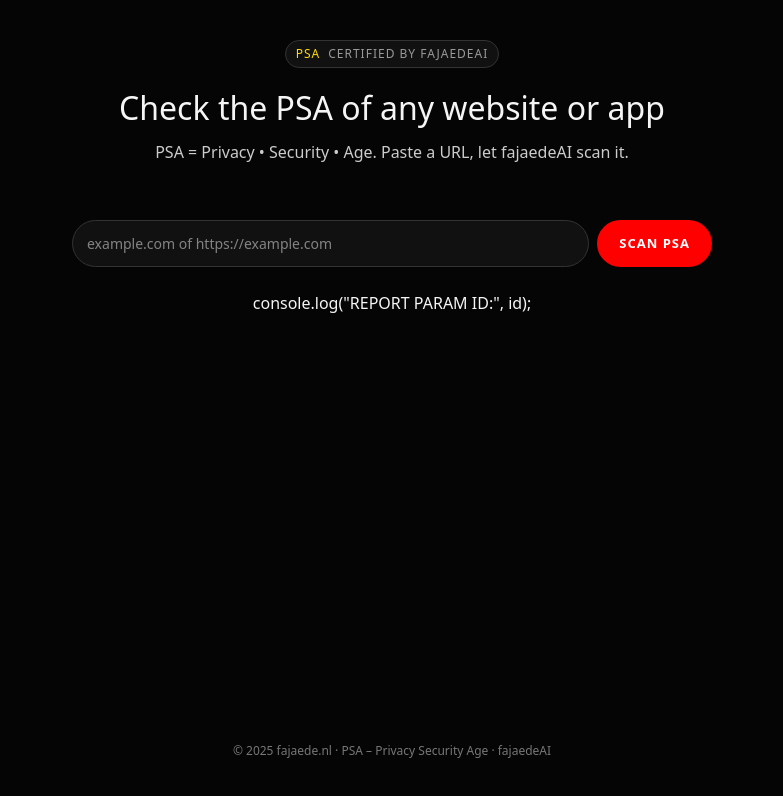
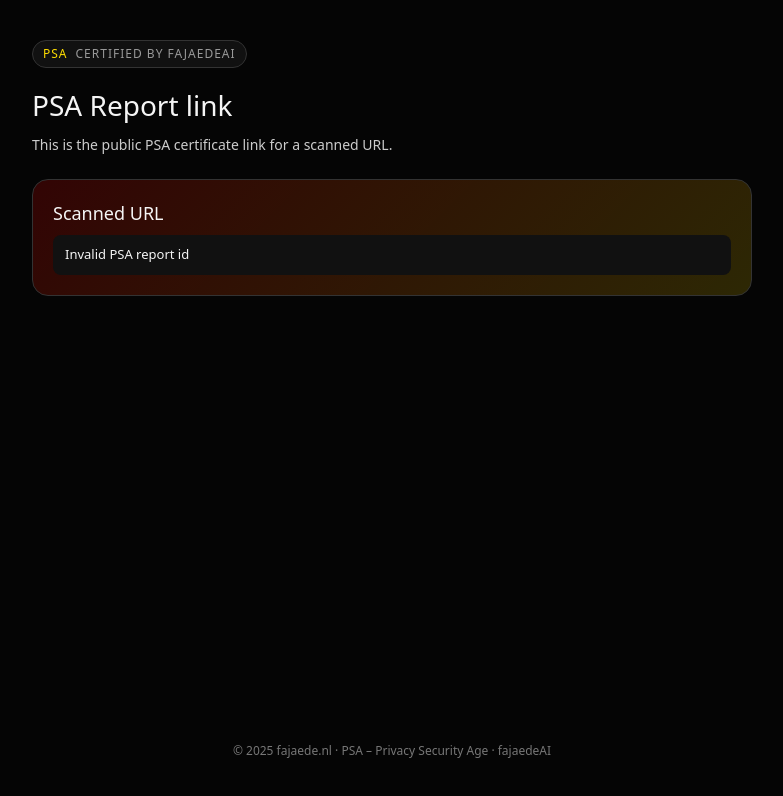
Before and after one commit to fajaede/psa-fajaede, a Next.js app: page /report/1 in a window 1280 px wide. Shown: the top 796 px of the page, without its empty margins (248-1031 px from the left). Built offline with nearby package versions, Linux system fonts and the light colour scheme.

Commit message:
PSA app ready for production

```diff
--- a/app/page.tsx
+++ b/app/page.tsx
@@ -1,14 +1,13 @@
 "use client";
-// pages/index.js
-import { useState } from "react";
+import React, { useState } from "react";
 
 export default function Home() {
   const [url, setUrl] = useState("");
   const [loading, setLoading] = useState(false);
   const [error, setError] = useState("");
-  const [result, setResult] = useState(null);
+  const [result, setResult] = useState<any>(null);
 
-  const handleSubmit = async (e) => {
+  const handleSubmit = async (e: React.FormEvent<HTMLFormElement>) => {
     e.preventDefault();
     setError("");
     setResult(null);
@@ -33,7 +32,7 @@ export default function Home() {
 
       const data = await res.json();
       setResult(data);
-    } catch (err) {
+    } catch (err: any) {
       setError(err.message || "Something went wrong.");
     } finally {
       setLoading(false);
@@ -77,7 +76,7 @@ export default function Home() {
           Check the PSA of any website or app
         </h1>
         <p style={{ fontSize: 16, color: "#ccc", marginBottom: 24 }}>
-          PSA = Privacy • Security • Age.
+          PSA = Privacy • Security • Age.{" "}
           Paste a URL, let fajaedeAI scan it, and get a shareable{" "}
           <strong>“PSA Certified by fajaedeAI”</strong> shield.
         </p>
@@ -226,9 +225,21 @@ export default function Home() {
               marginTop: 4,
             }}
           >
-            <ScoreBox label="Privacy" score={result.privacy.score} note={result.privacy.note} />
-            <ScoreBox label="Security" score={result.security.score} note={result.security.note} />
-            <ScoreBox label="Age" score={result.age.score} note={result.age.note} />
+            <ScoreBox
+              label="Privacy"
+              score={result.privacy.score}
+              note={result.privacy.note}
+            />
+            <ScoreBox
+              label="Security"
+              score={result.security.score}
+              note={result.security.note}
+            />
+            <ScoreBox
+              label="Age"
+              score={result.age.score}
+              note={result.age.note}
+            />
           </div>
 
           {/* Report link */}
@@ -267,14 +278,30 @@ export default function Home() {
       )}
 
       {/* Simple footer */}
-      <footer style={{ marginTop: "auto", paddingTop: 40, fontSize: 12, color: "#777" }}>
-        © {new Date().getFullYear()} fajaede.nl · PSA – Privacy Security Age · fajaedeAI
+      <footer
+        style={{
+          marginTop: "auto",
+          paddingTop: 40,
+          fontSize: 12,
+          color: "#777",
+        }}
+      >
+        © {new Date().getFullYear()} fajaede.nl · PSA – Privacy Security Age ·
+        fajaedeAI
       </footer>
     </main>
   );
 }
 
-function ScoreBox({ label, score, note }) {
+function ScoreBox({
+  label,
+  score,
+  note,
+}: {
+  label: string;
+  score: string;
+  note: string;
+}) {
   return (
     <div
       style={{
--- a/app/report/[id]/page.tsx
+++ b/app/report/[id]/page.tsx
@@ -1,50 +1,22 @@
-"use client";
-import { useState } from "react";
+// app/report/[id]/page.tsx
+import "server-only";
 
-export default function Home() {
-  const [url, setUrl] = useState("");
-  const [loading, setLoading] = useState(false);
-  const [error, setError] = useState("");
-  const [result, setResult] = useState(null);
-
-  const handleSubmit = async (e) => {
-  e.preventDefault();
-  setError("");
-  setResult(null);
-
-  // Voeg https:// toe als ontbreekt
-  let cleanUrl = url.trim();
-  if (!cleanUrl.startsWith("http://") && !cleanUrl.startsWith("https://")) {
-    cleanUrl = "https://" + cleanUrl;
-  }
-
-  if (!cleanUrl.startsWith("http")) {
-    setError("Voer een geldige URL in (bijv. example.com)");
-    return;
-  }
-
-  setLoading(true);
-  try {
-    const res = await fetch("/api/scan", {
-      method: "POST",
-      headers: { "Content-Type": "application/json" },
-      body: JSON.stringify({ url: cleanUrl }),
-    });
-
-    if (!res.ok) {
-      const errorData = await res.json();
-      throw new Error(errorData.error || "Scan mislukt");
-    }
-
-    const data = await res.json();
-    setResult(data);
-  } catch (err) {
-    setError(err.message || "Er is iets misgegaan.");
-  } finally {
-    setLoading(false);
-  }
+type ReportPageProps = {
+  params: { id: string };
 };
 
+function decodeUrl(id: string): string | null {
+  try {
+    const padded = id.padEnd(id.length + ((4 - (id.length % 4)) % 4), "=");
+    const url = Buffer.from(padded, "base64").toString("utf8");
+    return url.startsWith("http") ? url : null;
+  } catch {
+    return null;
+  }
+}
+
+export default function ReportPage({ params }: ReportPageProps) {
+  const decodedUrl = decodeUrl(params.id);
 
   return (
     <main
@@ -60,8 +32,7 @@ export default function Home() {
         padding: "40px 16px",
       }}
     >
-      {/* Hero & PSA shield brand */}
-      <section style={{ maxWidth: 720, textAlign: "center", marginBottom: 32 }}>
+      <section style={{ maxWidth: 720, width: "100%" }}>
         <div
           style={{
             display: "inline-flex",
@@ -74,235 +45,57 @@ export default function Home() {
             fontSize: 12,
             textTransform: "uppercase",
             letterSpacing: 1,
+            marginBottom: 16,
           }}
         >
           <span style={{ color: "#ffdd00" }}>PSA</span>
           <span style={{ color: "#999" }}>Certified by fajaedeAI</span>
         </div>
-        <h1 style={{ fontSize: 32, marginTop: 16, marginBottom: 8 }}>
-          Check the PSA of any website or app
+
+        <h1 style={{ fontSize: 28, marginBottom: 8 }}>
+          PSA Report link
         </h1>
-        <p style={{ fontSize: 16, color: "#ccc", marginBottom: 24 }}>
-          PSA = Privacy • Security • Age. Paste a URL, let fajaedeAI scan it.
+
+        <p style={{ fontSize: 14, color: "#ccc", marginBottom: 24 }}>
+          This is the public PSA certificate link for a scanned URL.
         </p>
-      </section>
 
-      {/* Search form */}
-      <form
-        onSubmit={handleSubmit}
-        style={{
-          width: "100%",
-          maxWidth: 640,
-          display: "flex",
-          gap: 8,
-          marginBottom: 24,
-        }}
-      >
-        <input
-          type="text"
-          placeholder="example.com of https://example.com"
-          value={url}
-          onChange={(e) => setUrl(e.target.value)}
-          style={{
-            flex: 1,
-            padding: "12px 14px",
-            borderRadius: 999,
-            border: "1px solid #333",
-            background: "#111",
-            color: "#f5f5f5",
-            fontSize: 14,
-            outline: "none",
-          }}
-        />
-        <button
-          type="submit"
-          disabled={loading}
-          style={{
-            padding: "12px 22px",
-            borderRadius: 999,
-            border: "none",
-            background: loading ? "#555" : "#ff0000",
-            color: "#fff",
-            fontWeight: 600,
-            cursor: loading ? "default" : "pointer",
-            textTransform: "uppercase",
-            letterSpacing: 1,
-            fontSize: 13,
-            whiteSpace: "nowrap",
-          }}
-        >
-          {loading ? "Scanning..." : "Scan PSA"}
-        </button>
-      </form>
-
-      {/* Error message */}
-      {error && (
         <div
           style={{
-            maxWidth: 640,
-            width: "100%",
-            marginBottom: 16,
-            padding: "10px 12px",
-            borderRadius: 8,
-            background: "#330000",
-            border: "1px solid #ff4d4f",
-            color: "#ffcccc",
-            fontSize: 13,
-          }}
-        >
-          {error}
-        </div>
-      )}
-
-      {/* Result card */}
-      {result && (
-        <section
-          style={{
-            width: "100%",
-            maxWidth: 720,
-            marginTop: 8,
             padding: 20,
             borderRadius: 16,
             background:
               "linear-gradient(135deg, rgba(255,0,0,0.18), rgba(255,221,0,0.16))",
             border: "1px solid #333",
-            display: "flex",
-            flexDirection: "column",
-            gap: 14,
+            marginBottom: 24,
           }}
         >
-          {/* PSA shield visual */}
-          <div style={{ display: "flex", alignItems: "center", gap: 16 }}>
-            <div
-              style={{
-                width: 64,
-                height: 64,
-                borderRadius: 18,
-                background:
-                  "radial-gradient(circle at 30% 0%, #ffdd00, #ff0000 60%, #330000 100%)",
-                display: "flex",
-                alignItems: "center",
-                justifyContent: "center",
-                boxShadow: "0 0 0 2px #111, 0 0 20px rgba(255,0,0,0.7)",
-              }}
-            >
-              <span
-                style={{
-                  fontWeight: 900,
-                  fontSize: 18,
-                  color: "#fff",
-                  textShadow: "0 1px 3px rgba(0,0,0,0.7)",
-                }}
-              >
-                PSA
-              </span>
-            </div>
-            <div>
-              <div
-                style={{
-                  fontSize: 14,
-                  textTransform: "uppercase",
-                  letterSpacing: 1,
-                  color: "#ffdd00",
-                  marginBottom: 4,
-                }}
-              >
-                PSA Certified by fajaedeAI
-              </div>
-              <div style={{ fontSize: 16, fontWeight: 600 }}>
-                {result.url}
-              </div>
-              <div style={{ fontSize: 13, color: "#ddd" }}>
-                Status: <strong style={{ color: "#00ff99" }}>
-                  {result.status.toUpperCase()}
-                </strong>{" "}
-                {result.fromCache && "(from cache)"}
-              </div>
-            </div>
-          </div>
-
-          {/* Scores */}
-          <div
+          <h2 style={{ fontSize: 18, marginBottom: 8 }}>Scanned URL</h2>
+          <p
             style={{
-              display: "grid",
-              gridTemplateColumns: "repeat(3, minmax(0, 1fr))",
-              gap: 12,
-              marginTop: 4,
-            }}
-          >
-            <ScoreBox label="Privacy" score={result.privacy.score} note={result.privacy.note} />
-            <ScoreBox label="Security" score={result.security.score} note={result.security.note} />
-            <ScoreBox label="Age" score={result.age.score} note={result.age.note} />
-          </div>
-
-          {/* Report link */}
-          <div
-            style={{
-              display: "flex",
-              justifyContent: "space-between",
-              alignItems: "center",
-              flexWrap: "wrap",
-              gap: 8,
-              marginTop: 8,
+              wordBreak: "break-all",
+              background: "#111",
+              padding: "10px 12px",
+              borderRadius: 8,
               fontSize: 13,
             }}
           >
-            <span style={{ color: "#eee" }}>
-              View or share the full PSA report:
-            </span>
-            <a
-              href={result.reportUrl}
-              target="_blank"
-              rel="noreferrer"
-              style={{
-                padding: "8px 14px",
-                borderRadius: 999,
-                border: "1px solid #ffdd00",
-                color: "#111",
-                background: "#ffdd00",
-                fontWeight: 600,
-                textDecoration: "none",
-              }}
-            >
-              Open PSA report
-            </a>
-          </div>
-        </section>
-      )}
-console.log("REPORT PARAM ID:", id);
+            {decodedUrl ?? "Invalid PSA report id"}
+          </p>
+        </div>
+      </section>
 
-      <footer style={{ marginTop: "auto", paddingTop: 40, fontSize: 12, color: "#777" }}>
-        © {new Date().getFullYear()} fajaede.nl · PSA – Privacy Security Age · fajaedeAI
+      <footer
+        style={{
+          marginTop: "auto",
+          paddingTop: 40,
+          fontSize: 12,
+          color: "#777",
+        }}
+      >
+        © {new Date().getFullYear()} fajaede.nl · PSA – Privacy Security Age ·
+        fajaedeAI
       </footer>
     </main>
   );
 }
-
-function ScoreBox({ label, score, note }) {
-  return (
-    <div
-      style={{
-        padding: 12,
-        borderRadius: 12,
-        background: "rgba(5,5,5,0.7)",
-        border: "1px solid #333",
-      }}
-    >
-      <div
-        style={{
-          fontSize: 12,
-          textTransform: "uppercase",
-          letterSpacing: 1,
-          color: "#aaa",
-          marginBottom: 4,
-        }}
-      >
-        {label}
-      </div>
-      <div style={{ fontSize: 20, fontWeight: 700, marginBottom: 4 }}>
-        {score}
-      </div>
-      <div style={{ fontSize: 12, color: "#ddd" }}>{note}</div>
-    </div>
-  );
-}
--- a/package.json
+++ b/package.json
@@ -21,7 +21,7 @@
     "@types/react-dom": "^19",
     "eslint": "^9",
     "eslint-config-next": "16.0.5",
-    "prisma": "^7.0.1",
+    "prisma": "^6.19.0",
     "tailwindcss": "^4",
     "typescript": "^5"
   }
```
Also changed, not shown: 1 other file (tests, documents, lock files or other folders).
